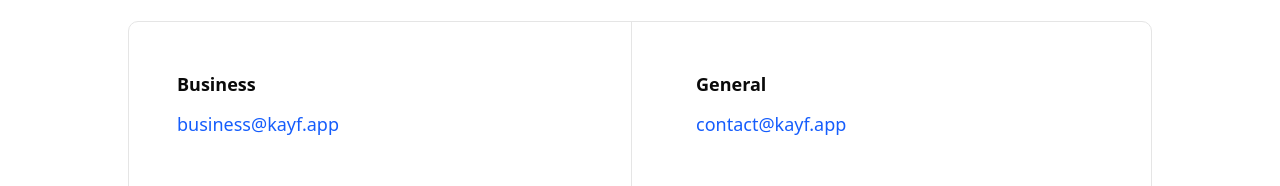
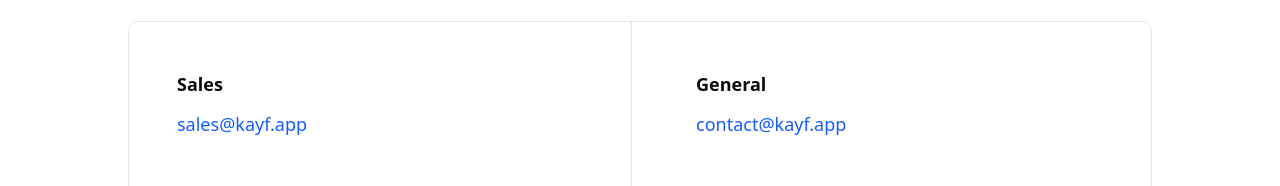
Before and after one commit to ZeltLabs/kayf-homepage, a Next.js app: page /contact in a window 1280 px wide. Shown: the part 203-389 px from the top of the page. Built offline with nearby package versions, Linux system fonts and the light colour scheme.

Commit message:
Adjust sales email in /contact

```diff
--- a/src/components/contact/contact.tsx
+++ b/src/components/contact/contact.tsx
@@ -16,11 +16,11 @@ export default function ContactSection() {
                     <div className="grid divide-y border-b md:grid-cols-2 md:gap-4 md:divide-x md:divide-y-0">
                         <div className="flex flex-col justify-between space-y-8 p-6 sm:p-12">
                             <div>
-                                <h2 className="mb-3 text-lg font-semibold">Business</h2>
+                                <h2 className="mb-3 text-lg font-semibold">Sales</h2>
                                 <Link
-                                    href="mailto:business@kayf.app"
+                                    href="mailto:sales@kayf.app"
                                     className="text-lg text-blue-600 hover:underline dark:text-blue-400">
-                                    business@kayf.app
+                                    sales@kayf.app
                                 </Link>
                             </div>
                         </div>
```
